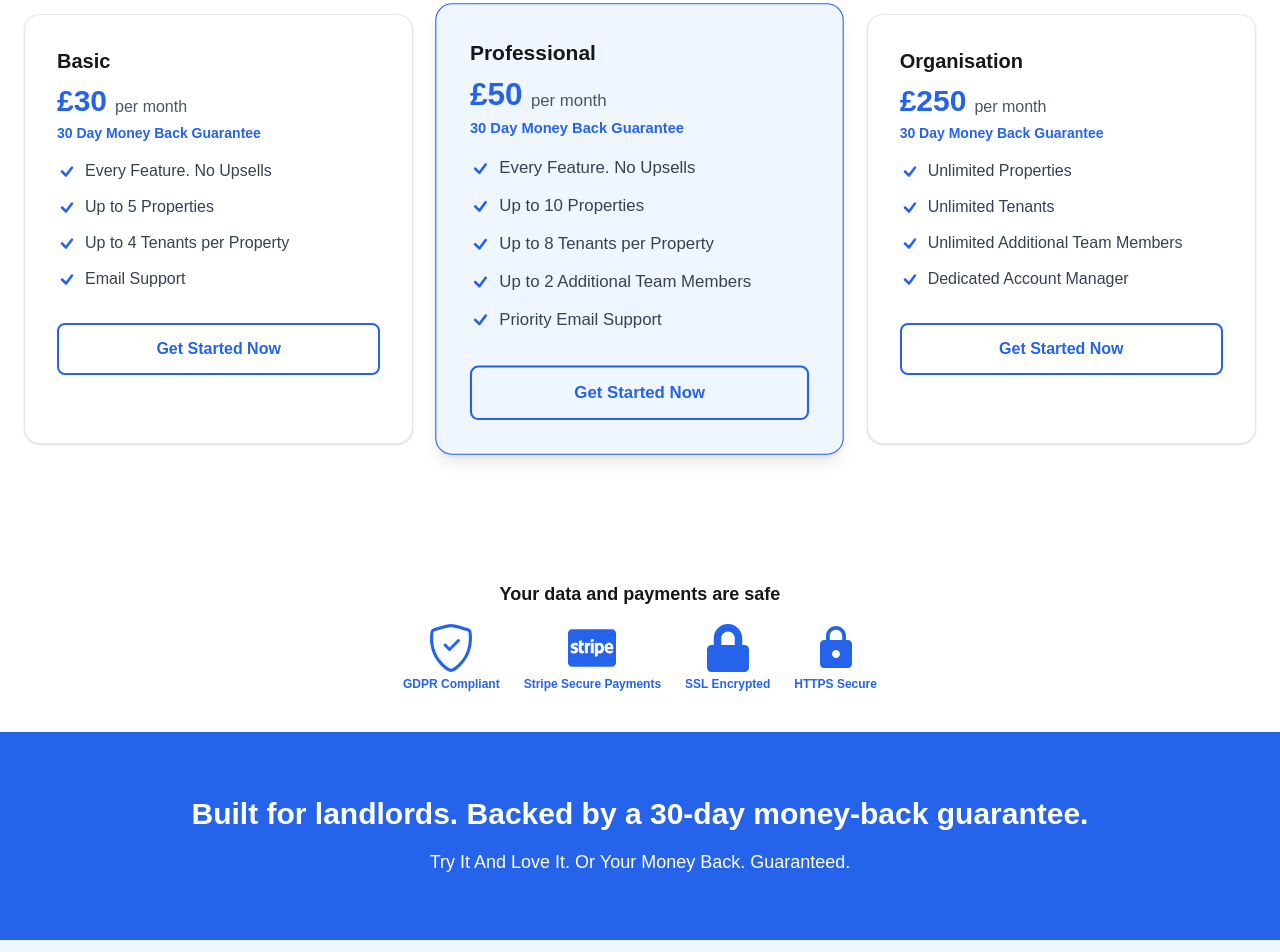
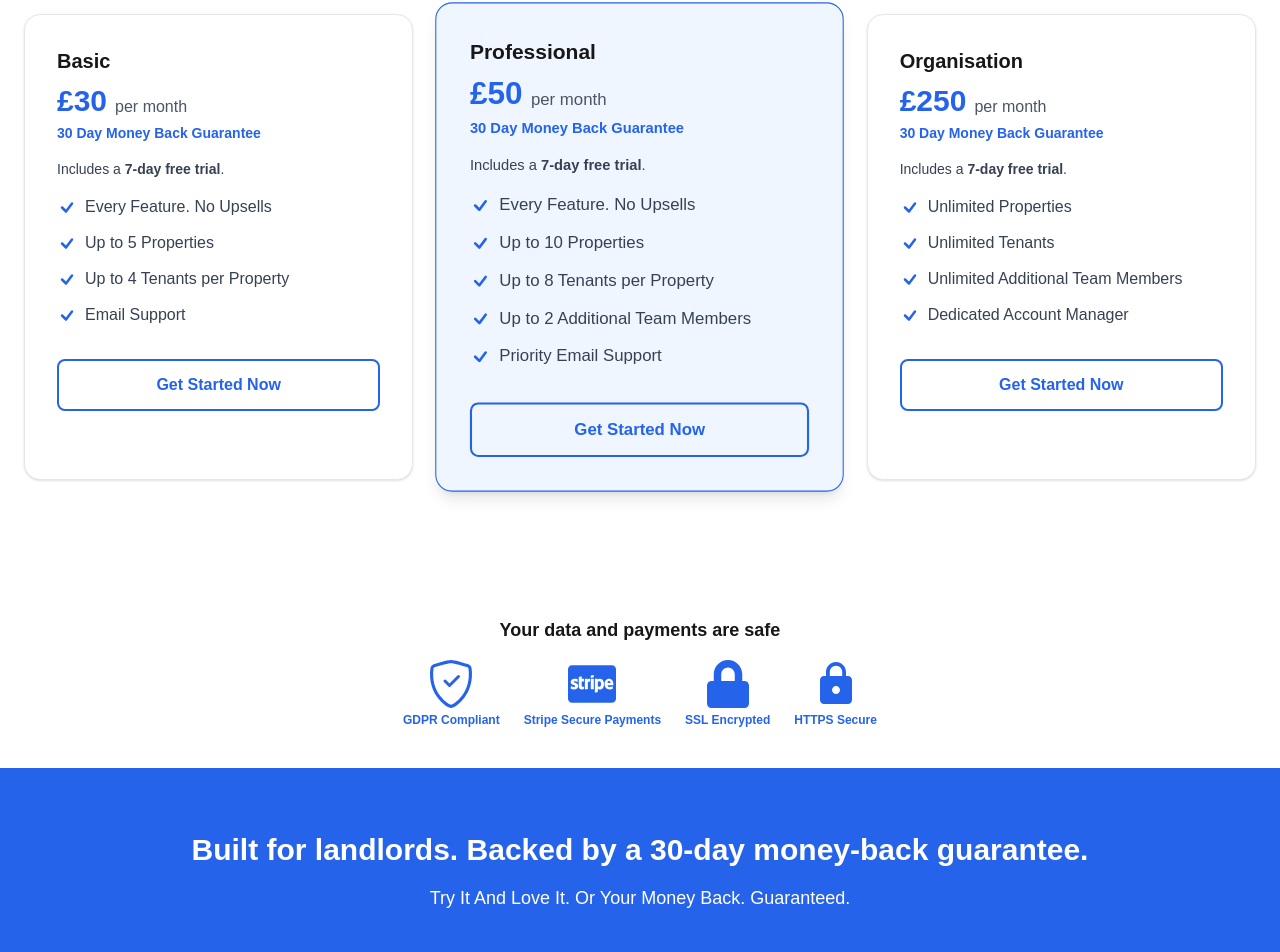
Before and after one commit to rubberduckies12/MyPropertyPal, a Next.js app in the folder marketing_site/: page / in a window 1280 px wide. Shown: the part 5003-5955 px from the top of the page. Built offline with nearby package versions, Linux system fonts and the light colour scheme.

Commit message:
free trial

```diff
--- a/marketing_site/src/pages/home/home.jsx
+++ b/marketing_site/src/pages/home/home.jsx
@@ -834,6 +834,10 @@ export default function Landing() {
         <div className="text-[#2563eb] font-semibold mb-4 text-sm">
           30 Day Money Back Guarantee
         </div>
+        {/* Add 7-day free trial mention */}
+        <div className="text-gray-700 font-medium mb-4 text-sm">
+          Includes a <span className="font-bold">7-day free trial</span>.
+        </div>
         <ul className="mb-8 space-y-3 w-full">
           {plan.features.map((f, idx) => (
             <li
```
Lines whose indentation alone changed are shown as unchanged.
